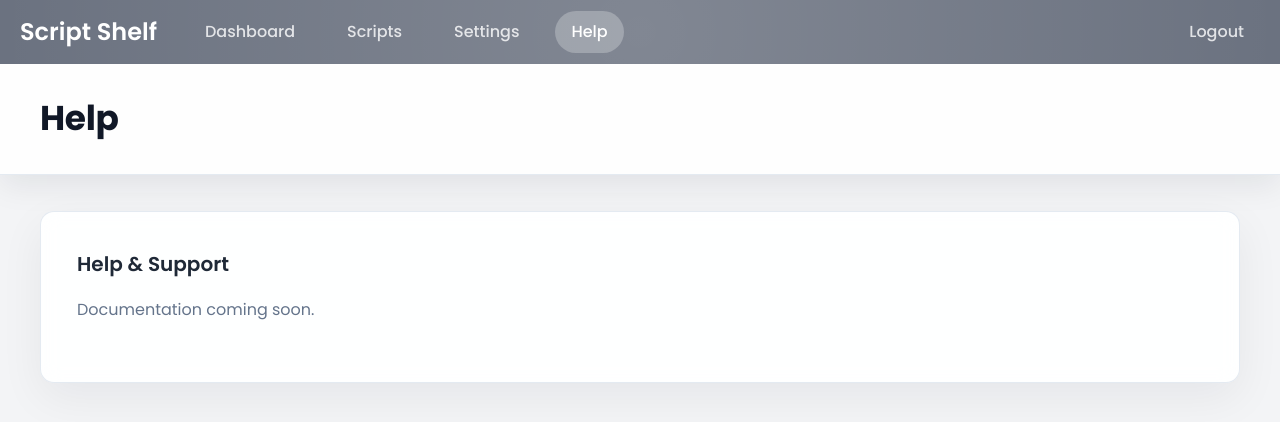
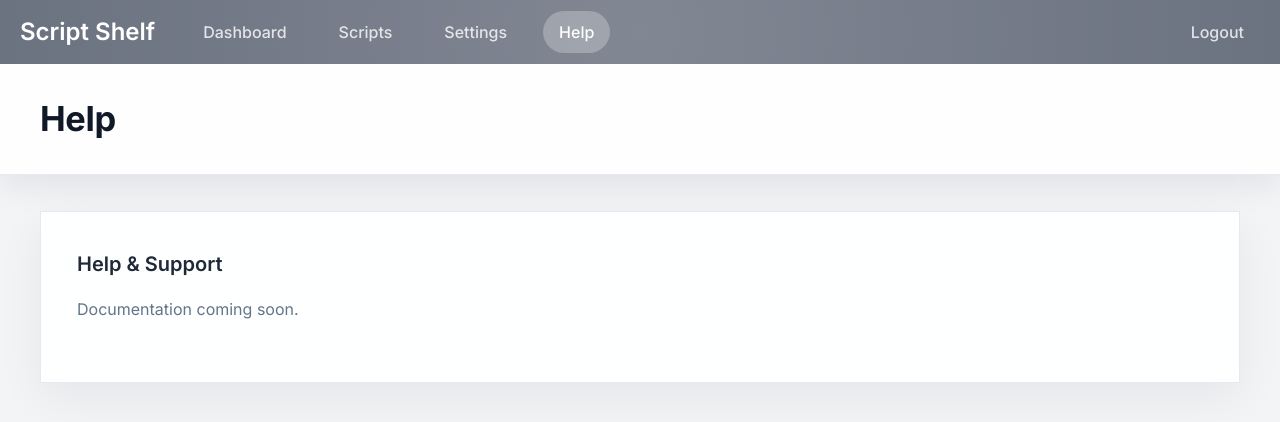
Before and after one commit to AshwinJ127/script-shelf, a React (Vite) app in the folder client/: page /help in a window 1280 px wide. Shown: the top 422 px of the page. Built offline with nearby package versions, Linux system fonts and the light colour scheme; no server answers; sample sign-in values are in the browser's storage.

Commit message:
UI-Redesign Dark Mode Changes and Card Styling

```diff
--- a/client/src/App.css
+++ b/client/src/App.css
@@ -1,4 +1,4 @@
-@import url('https://fonts.googleapis.com/css2?family=Poppins:wght@300;400;500;600;700&display=swap');
+@import url('https://fonts.googleapis.com/css2?family=Inter:wght@300;400;500;600;700;800&display=swap');
 
 .light-theme,
 :root {
@@ -40,9 +40,56 @@
   --text-secondary: #cbd5f5;
   --text-accent: #9ca3af;
 
-  --shadow: 0 18px 40px rgba(15, 23, 42, 0.9);
-  --shadow-soft: 0 16px 32px rgba(15, 23, 42, 0.85);
-  --shadow-lg: 0 28px 60px rgba(15, 23, 42, 0.95);
+  --shadow: none;
+  --shadow-soft: none;
+  --shadow-lg: none;
+}
+
+.dark-theme .sidebar {
+  box-shadow: none;
+}
+
+.dark-theme button {
+  box-shadow: none !important;
+}
+
+.dark-theme button:hover {
+  box-shadow: none !important;
+}
+
+.dark-theme input[type="text"]:focus,
+.dark-theme select:focus,
+.dark-theme textarea:focus {
+  box-shadow: none;
+}
+
+.dark-theme .snippet-item pre {
+  box-shadow: none;
+}
+
+.dark-theme .card li {
+  background-color: #ffffff !important;
+  color: #1f2937;
+}
+
+.dark-theme .card li:hover {
+  background-color: #f9fafb !important;
+}
+
+.dark-theme .card li > div {
+  background-color: #ffffff !important;
+}
+
+.dark-theme .card li > div > div {
+  background-color: #ffffff !important;
+}
+
+.card li {
+  border-radius: 0 !important;
+}
+
+.card li > div {
+  border-radius: 0 !important;
 }
 
 * {
@@ -52,7 +99,7 @@
 }
 
 body {
-  font-family: 'Poppins', -apple-system, BlinkMacSystemFont, 'Segoe UI', 'Roboto',
+  font-family: 'Inter', -apple-system, BlinkMacSystemFont, 'Segoe UI', 'Roboto',
     'Oxygen', 'Ubuntu', 'Cantarell', 'Fira Sans', 'Droid Sans', 'Helvetica Neue',
     sans-serif;
   background: var(--bg-primary-accent);
@@ -60,6 +107,7 @@ body {
   min-height: 100vh;
   line-height: 1.65;
   -webkit-font-smoothing: antialiased;
+  -moz-osx-font-smoothing: grayscale;
   background-attachment: fixed;
 }
 
@@ -220,7 +268,7 @@ body {
 .card {
   position: relative;
   background: var(--bg-secondary);
-  border-radius: var(--radius);
+  border-radius: 0 !important;
   padding: 2.25rem;
   box-shadow: var(--shadow-soft);
   border: 1px solid var(--border-color);
@@ -238,14 +286,7 @@ body {
 }
 
 .card::before {
-  content: '';
-  position: absolute;
-  inset: -30%;
-  background: radial-gradient(circle at 20% 20%, rgba(107, 114, 128, 0.18), transparent 60%);
-  opacity: 0;
-  transition: opacity var(--transition-slow), transform var(--transition-slow);
-  transform: translate3d(-10%, -10%, 0) rotate(5deg);
-  pointer-events: none;
+  display: none;
 }
 
 .card:hover {
@@ -254,8 +295,7 @@ body {
 }
 
 .card:hover::before {
-  opacity: 1;
-  transform: translate3d(0, 0, 0) rotate(0deg);
+  display: none;
 }
 
 .card p {
@@ -490,5 +530,6 @@ form > div {
 
   .card {
     padding: 1.5rem;
+    border-radius: 0 !important;
   }
 }
--- a/client/src/pages/Dashboard.jsx
+++ b/client/src/pages/Dashboard.jsx
@@ -105,7 +105,7 @@ function Dashboard({ navigateTo, navigateToScriptsWithLanguage, navigateToSnippe
                   borderBottom: '1px solid #e2e8f0',
                   cursor: 'pointer',
                   transition: 'background-color 0.2s',
-                  borderRadius: '4px',
+                  borderRadius: '0',
                   marginBottom: '0.25rem'
                 }}
                 onMouseEnter={(e) => e.currentTarget.style.backgroundColor = '#f7fafc'}
@@ -119,14 +119,14 @@ function Dashboard({ navigateTo, navigateToScriptsWithLanguage, navigateToSnippe
                   <span style={{ color: '#718096', fontSize: '0.875rem' }}>{formatDate(s.created_at)}</span>
                 </div>
                 {s.code ? (
-                  <div style={{ marginTop: '0.5rem', borderRadius: '4px', overflow: 'hidden', maxHeight: '60px' }}>
+                  <div style={{ marginTop: '0.5rem', borderRadius: '0', overflow: 'hidden', maxHeight: '60px' }}>
                     <SyntaxHighlighter
                       language={mapLanguageToSyntaxHighlighter(s.language)}
                       style={vscDarkPlus}
                       customStyle={{
                         margin: 0,
                         padding: '0.5rem',
-                        borderRadius: '4px',
+                        borderRadius: '0',
                         fontSize: '0.75rem',
                         lineHeight: '1.4',
                         maxHeight: '60px',
--- a/client/src/pages/Login.jsx
+++ b/client/src/pages/Login.jsx
@@ -51,7 +51,7 @@ function Login({ onLoginSuccess, onSwitchToRegister }) {
         height: '100vh',
         width: '100vw',
         backgroundColor: '#f0f2f5',
-        fontFamily: "'Poppins', 'Segoe UI', sans-serif",
+        fontFamily: "'Inter', 'Segoe UI', sans-serif",
         padding: '2rem',
         gap: '1.5rem',
       }}
--- a/client/src/pages/Register.jsx
+++ b/client/src/pages/Register.jsx
@@ -54,7 +54,7 @@ function Register({ onRegisterSuccess, onSwitchToLogin }) {
         height: '100vh',
         width: '100vw',
         backgroundColor: '#f0f2f5',
-        fontFamily: "'Poppins', 'Segoe UI', sans-serif",
+        fontFamily: "'Inter', 'Segoe UI', sans-serif",
         padding: '2rem',
         gap: '1.5rem',
       }}
--- a/client/src/pages/Settings.jsx
+++ b/client/src/pages/Settings.jsx
@@ -347,7 +347,7 @@ function Settings({ theme, onThemeChange }) {
                 backgroundColor: theme === 'dark' ? '#1f2937' : 'var(--bg-secondary)',
                 color: theme === 'dark' ? '#f9fafb' : 'var(--text-secondary)',
                 border: theme === 'dark' ? 'none' : '1px solid var(--border-color)',
-                boxShadow: theme === 'dark' ? '0 10px 30px rgba(15,23,42,0.6)' : 'none'
+                boxShadow: 'none'
               }}
             >
               Dark Theme
```
